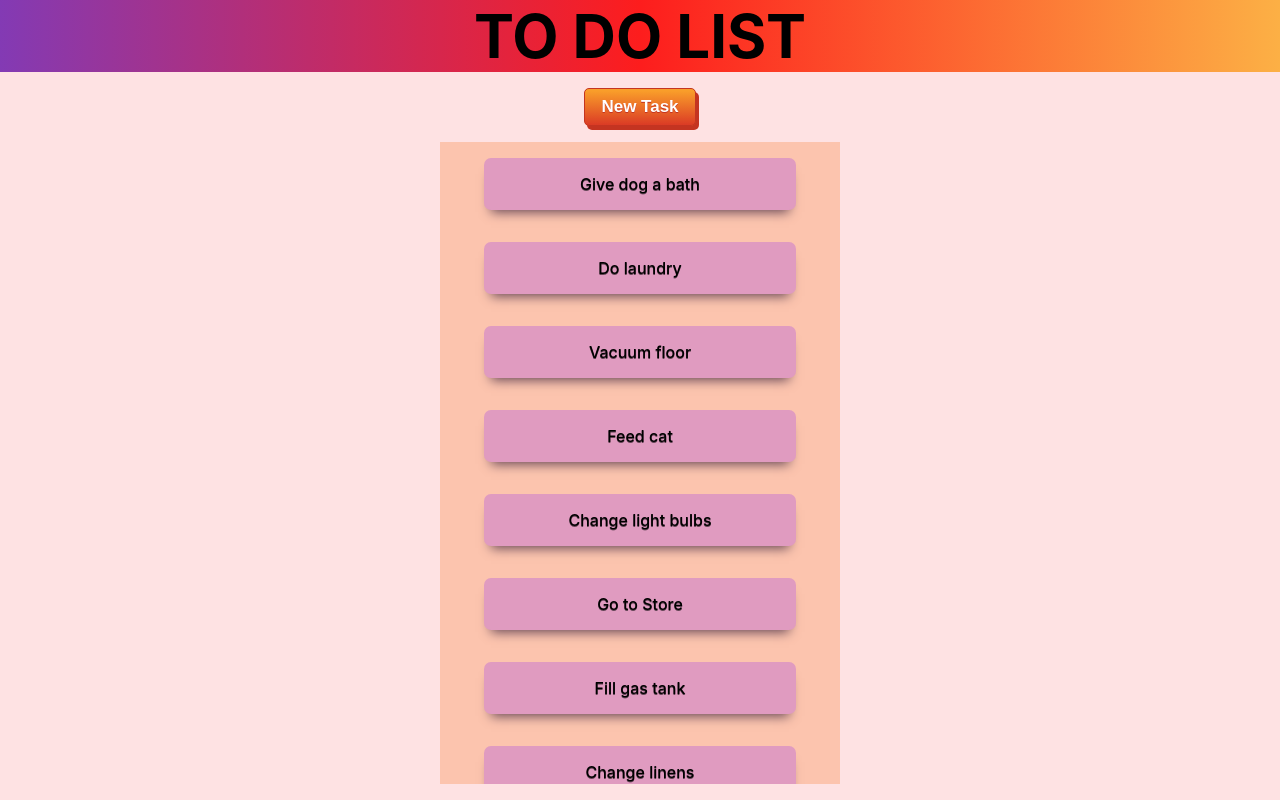
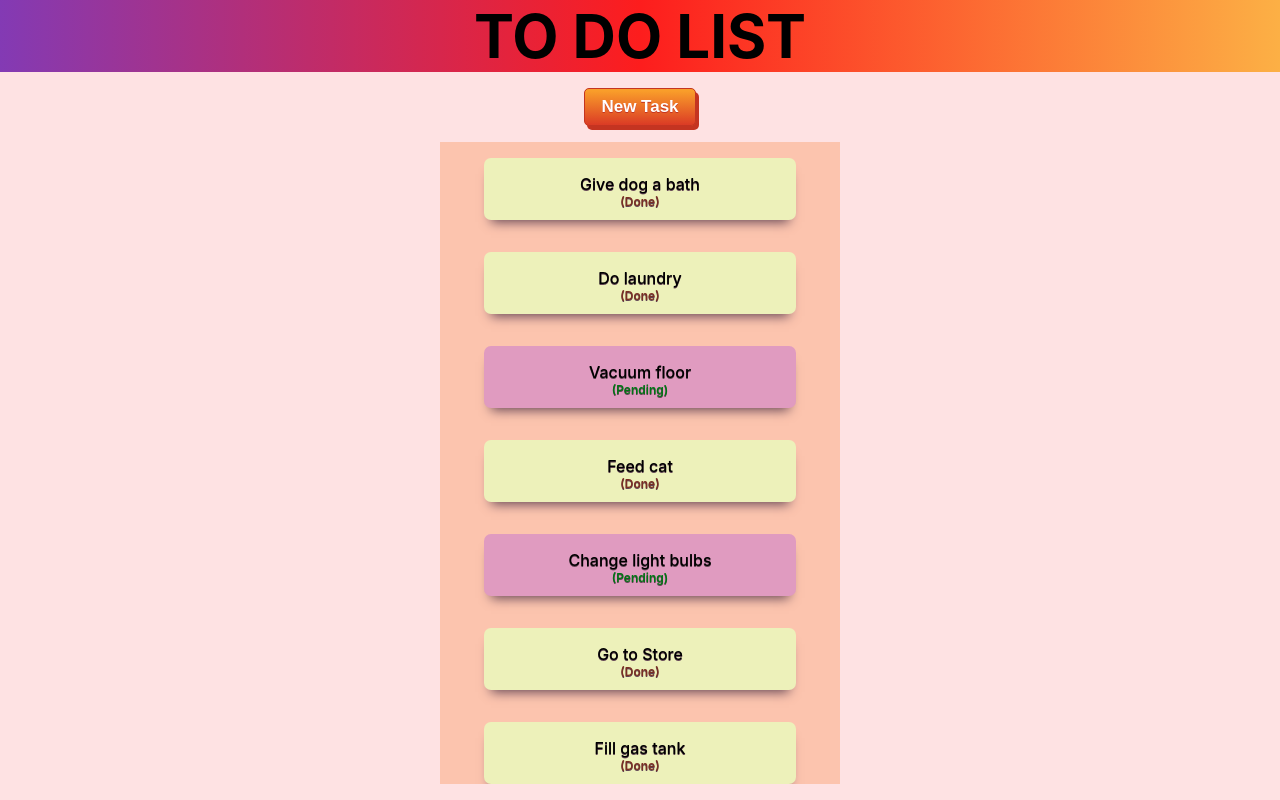
Before and after one commit to tatadavila/to-do-list, a React (Create React App) app: page / in a window 1280 px wide. Built offline with nearby package versions, Linux system fonts and the light colour scheme.

Commit message:
Add feature on click task the status change

```diff
--- a/src/App.js
+++ b/src/App.js
@@ -1,27 +1,18 @@
-import {useState} from 'react'
-import './styles/App.css';
+import { useState } from "react";
+import "./styles/App.css";
 
 import Header from "./components/Header";
 import TopMenu from "./components/TopMenu";
 
 import Home from "./pages/Home";
 
-import Tasks from "./data/tasks.json";
-
 function App() {
   const [openModal, setOpenModal] = useState(false);
-  const [tasksList, setTasksList] = useState(Tasks);
-  console.log(tasksList);
   return (
     <div className="App">
       <Header />
       <TopMenu setOpenModal={setOpenModal} />
-      <Home
-        openModal={openModal}
-        tasksList={tasksList}
-        setTasksList={setTasksList}
-        setOpenModal={setOpenModal}
-      />
+      <Home openModal={openModal} setOpenModal={setOpenModal} />
     </div>
   );
 }
--- a/src/components/Task.js
+++ b/src/components/Task.js
@@ -1,10 +1,16 @@
-import React from "react";
+import React, { useState } from "react";
 import "../styles/task.css";
 
-const Task = ({ item }) => {
+const Task = ({ item, onClickItem }) => {
   return (
-    <div className="card">
+    <div
+      className={`card ${item.complete ? "done" : ""}`}
+      onClick={() => onClickItem(item.id - 1)}
+    >
       <div>{item.task}</div>
+      <div className={`status ${item.complete ? "done" : ""}`}>
+        ({item.complete ? "Done" : "Pending"})
+      </div>
     </div>
   );
 };
--- a/src/components/TasksList.js
+++ b/src/components/TasksList.js
@@ -3,11 +3,20 @@ import "../styles/tasksList.css";
 
 import Task from "./Task";
 
-const TasksList = ({ list }) => {
+const TasksList = ({ tasksList, setTasksList }) => {
+  const onClickItem = (key) => {
+    let updatedList = [...tasksList];
+    updatedList[key].complete = !updatedList[key].complete;
+    setTasksList(updatedList);
+  };
+
+
   return (
     <div className="listContainer">
-      {list.map((element) => {
-        return <Task key={element.id} item={element} />;
+      {tasksList.map((element) => {
+        return (
+          <Task key={element.id} item={element} onClickItem={onClickItem} />
+        );
       })}
     </div>
   );
--- a/src/data/tasks.json
+++ b/src/data/tasks.json
@@ -1,4 +1,5 @@
-[
+{
+  "data": [
     {
       "id": 1,
       "task": "Give dog a bath",
@@ -45,3 +46,4 @@
       "complete": true
     }
   ]
+}
--- a/src/pages/Home.js
+++ b/src/pages/Home.js
@@ -1,12 +1,18 @@
-import React from "react";
+import React, { useState } from "react";
 
 import TasksList from "../components/TasksList";
 import Form from "../components/NewTaskForm";
 
-const Home = ({ openModal, tasksList, setTasksList, setOpenModal }) => {
+import Tasks from "../data/tasks.json";
+
+const Home = ({ openModal, setOpenModal }) => {
+  const [tasksList, setTasksList] = useState(Tasks.data);
+
   return (
     <>
-      {tasksList && <TasksList list={tasksList} />}
+      {tasksList && (
+        <TasksList tasksList={tasksList} setTasksList={setTasksList} />
+      )}
       {openModal && (
         <Form
           lastId={tasksList.length}
--- a/src/styles/task.css
+++ b/src/styles/task.css
@@ -16,11 +16,25 @@
   width: 70%;
 }
 
+.card.done {
+  background-color: #edf1ba;
+}
+.card.done:hover,
 .card:hover {
-  background-color: #e6b5cf;
+  opacity: 0.7;
 }
 
 .card:active {
   position: relative;
   top: 2px;
 }
+
+.status {
+  color: #007514;
+  font-size: 12px;
+  font-weight: 600;
+}
+
+.status.done {
+  color: #7a2f23;
+}
```
Also changed, not shown: src/styles/tasksList.css (line endings or trailing spaces), 5 other files (tests, documents, lock files or other folders). Lines whose indentation alone changed are shown as unchanged.
